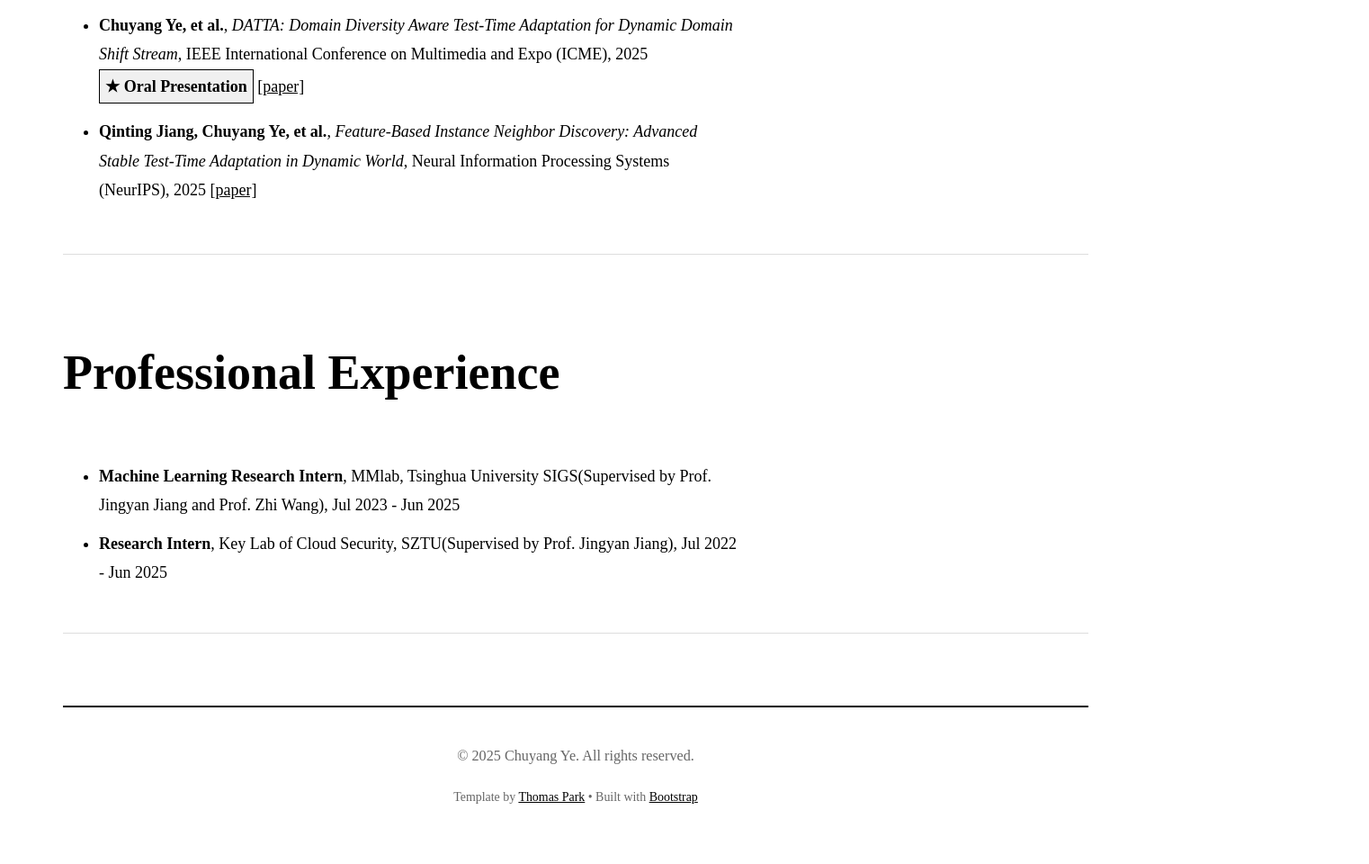
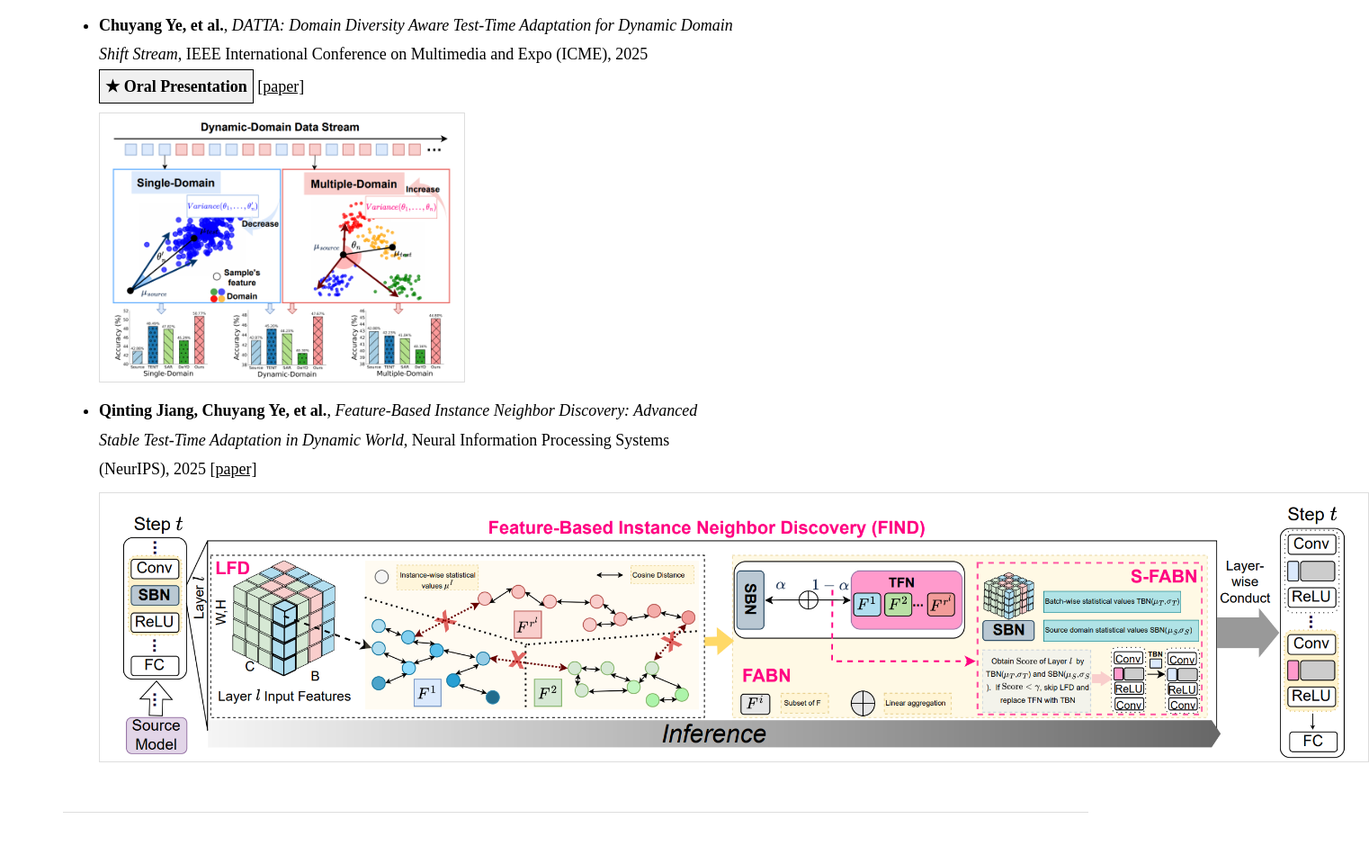
Before and after one commit to ChuyangYeyoung/chuyangyeyoung.github.io, a website: page index.html in a window 1280 px wide. Shown: the part 1740-2700 px from the top of the page at 90% size, 1522 px wide, since content can reach past the window. Drawn offline with nearby package versions, Linux system fonts and the light colour scheme.

Commit message:
Add publication image support with dynamic sizing and add paper images

```diff
--- a/data/content.json
+++ b/data/content.json
@@ -4,7 +4,7 @@
     "title": "Master's Student in Information Systems",
     "affiliation": "New York University",
     "photo": "images/profile.jpg",
-    "bio": "I am a graduate student at the Courant Institute of Mathematical Sciences, New York University. Previously, I was a Machine Learning Research Intern at MMlab, Tsinghua University Shenzhen International Graduate School, supervised by Prof. Jingyan Jiang and Prof. Zhi Wang. My research focuses on adaptive learning for machine learning systems that can learn in dynamic real world.\n\nMy current work investigates adaptive learning methods for large language models and multimodal systems, with emphasis on enabling models to adapt autonomously without retraining in dynamic deployments.",
+    "bio": "Hi!👋 I am a graduate student at the Courant Institute of Mathematical Sciences, New York University. Previously, I was a Machine Learning Research Intern at MMlab, Tsinghua University Shenzhen International Graduate School, supervised by Prof. Jingyan Jiang and Prof. Zhi Wang. My research focuses on adaptive learning for machine learning systems that can learn in dynamic real world.\n\nMy current work investigates adaptive learning methods for large language models and multimodal systems, with emphasis on enabling models to adapt autonomously without retraining in dynamic deployments.",
     "email": "chuyang.ye@nyu.edu",
     "twitter": "",
     "googleScholar": "",
@@ -40,7 +40,8 @@
       "links": {
         "paper": "https://ieeexplore.ieee.org/document/11209053/metrics#metrics"
       },
-      "award": "Oral Presentation"
+      "award": "Oral Presentation",
+      "image": "images/publications/DATTA_overview.png"
     },
     {
       "title": "Feature-Based Instance Neighbor Discovery: Advanced Stable Test-Time Adaptation in Dynamic World",
@@ -49,7 +50,8 @@
       "year": "2025",
       "links": {
         "paper": "https://openreview.net/forum?id=bLXfEMe1Dk"
-      }
+      },
+      "image": "images/publications/FIND_overview.png"
     }
   ],
   "talks": [],
--- a/index.html
+++ b/index.html
@@ -216,6 +216,20 @@
             font-weight: bold;
             white-space: nowrap;
             display: inline-block;
+        }
+
+        /* Publication images */
+        .publication-image-container {
+            margin-top: 10px;
+            margin-bottom: 10px;
+        }
+
+        .publication-image {
+            max-height: 300px;
+            width: auto;
+            height: auto;
+            display: block;
+            border: 1px solid #ddd;
         }
 
         /* Footer */
--- a/js/main.js
+++ b/js/main.js
@@ -176,6 +176,13 @@ function populatePublications(publications) {
             }
         }
 
+        // Image
+        if (pub.image) {
+            html += '<br><div class="publication-image-container">';
+            html += '<img src="' + pub.image + '" alt="' + pub.title + '" class="publication-image">';
+            html += '</div>';
+        }
+
         html += '</li>';
         pubList.append(html);
     });
```
Also changed, not shown: images/publications/DATTA_overview.png (added), images/publications/FIND_overview.png (added), images/publications/README.md (added).
